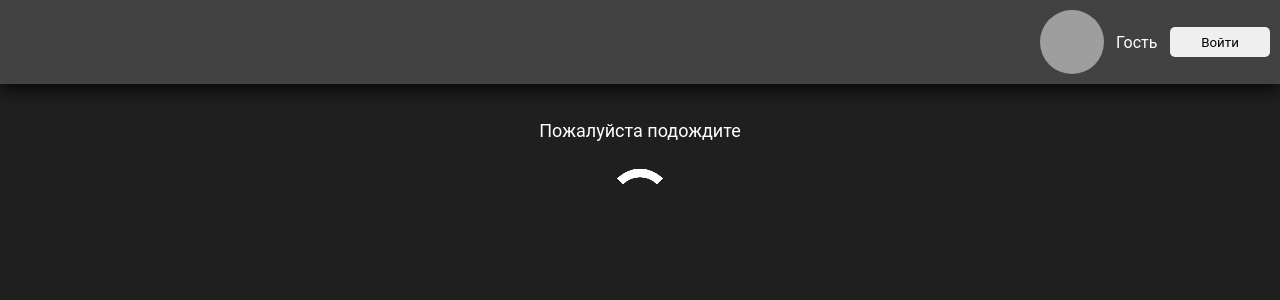
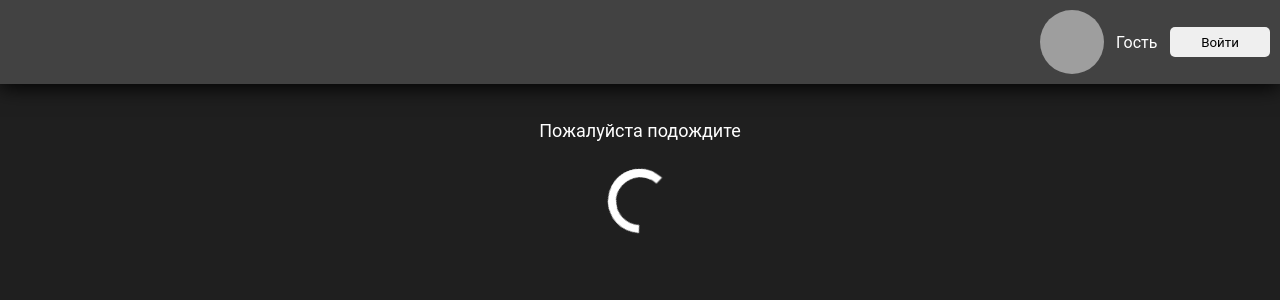
Before and after one commit to Gamaded/UnsplashApp-thesis-project, a React (Create React App) app: page /fullscreen in a window 1280 px wide. Shown: the top 300 px of the page. Built offline with nearby package versions, Linux system fonts and the light colour scheme; no server answers; grey boxes are pictures that could not be loaded; what unsplash-js would draw is missing.

Commit message:
fixed loader

```diff
--- a/src/components/commonBlocks/PleaseWait.jsx
+++ b/src/components/commonBlocks/PleaseWait.jsx
@@ -1,5 +1,5 @@
 import React from "react";
-import styled, {css, keyframes} from "styled-components";
+import styled, {keyframes} from "styled-components";
 
 function PleaseWait (props) {
     const {background} = props;
@@ -37,10 +37,10 @@ const PleaseWaitCont = styled.div`
     background-color: transparent;
 `;
 
-const PleaseWaitText = styled.div(props => ({
-    "color": props.theme.secondary,
-    "font-size": "18px"
-}));
+const PleaseWaitText = styled.div`
+    color: ${props => props.theme.primary};
+    font-size: 18px;
+`;
 
 const rotate = keyframes`
     0% {
@@ -50,37 +50,34 @@ const rotate = keyframes`
         transform: rotate(360deg);
     }
 `;
-console.log(rotate);
 
-const animation = () => css`${rotate} 1.2s cubic-bezier(0.5, 0, 0.5, 1) infinite`;
-
-const LoaderRing = styled.div(props => ({
-    "display": "inline-block",
-    "position": "relative",
-    "width": "80px",
-    "height": "80px",
-    "padding-top": "20px",
-    "div": {
-        "box-sizing": "border-box",
-        "display": "block",
-        "position": "absolute",
-        "width": "64px",
-        "height": "64px",
-        "margin": "8px",
-        "border": `8px solid ${props.theme.primary}`,
-        "border-radius": "50%",
-        animation,
-        "border-color": `${props.theme.primary} transparent transparent transparent`
+const LoaderRing = styled.div`
+    display: inline-block;
+    position: relative;
+    width: 80px;
+    height: 80px;
+    padding-top: 20px;
+    div {
+        box-sizing: border-box;
+        display: block;
+        position: absolute;
+        width: 64px;
+        height: 64px;
+        margin: 8px;
+        border: 8px solid ${props => props.theme.primary};
+        border-radius: 50%;
+        animation: ${rotate} 1.2s cubic-bezier(0.5, 0, 0.5, 1) infinite;
+        border-color: ${props => props.theme.primary} transparent transparent transparent;
+    }
+    & :nth-child(1) {
+        animation-delay: -0.45s;
+    }
+    & :nth-child(2) {
+        animation-delay: -0.3s;
     },
-    "& :nth-child(1)": {
-        "animation-delay": "-0.45s"
-    },
-    "& :nth-child(2)": {
-        "animation-delay": "-0.3s"
-    },
-    "& :nth-child(3)": {
-        "animation-delay": "-0.15s"
+    & :nth-child(3) {
+        animation-delay: -0.15s;
     }
-}));
+`;
 
 export default PleaseWait;
--- a/src/components/fullscreen-viewing/ShowFullscreen.jsx
+++ b/src/components/fullscreen-viewing/ShowFullscreen.jsx
@@ -1,20 +1,20 @@
 import React from "react";
-import {useSelector} from "react-redux";
+import {useSelector, useDispatch} from "react-redux";
 import styled from "styled-components";
-// import {getCurrentPhoto} from "../../store/reducers/getDataFromUnsplash";
+import {getCurrentPhoto} from "../../store/reducers/getDataFromUnsplash";
 import {ItemDate, DateLikesCont, AuthorCont, AuthorAvatar, AuthorName} from "../commonStyles";
 import PleaseWait from "../commonBlocks/PleaseWait";
 import Likes from "../commonBlocks/Likes";
 
 function ShowFullscreeen () {
-    // const dispatch = useDispatch();
+    const dispatch = useDispatch();
     const isAuth = useSelector(state => state.isAuth);
     const currentPhoto = useSelector(state => state.currentPhoto);
-    // const photoId = window.location.search.split("photoId=")[1];
+    const photoId = window.location.search.split("photoId=")[1];
     console.log(currentPhoto);
 
     if (!currentPhoto) {
-        // dispatch("getCurrentPhoto(photoId)");
+        dispatch(getCurrentPhoto(photoId));
         return (
             <FullScreenCont>
                 <PleaseWait background="dark" />
```
